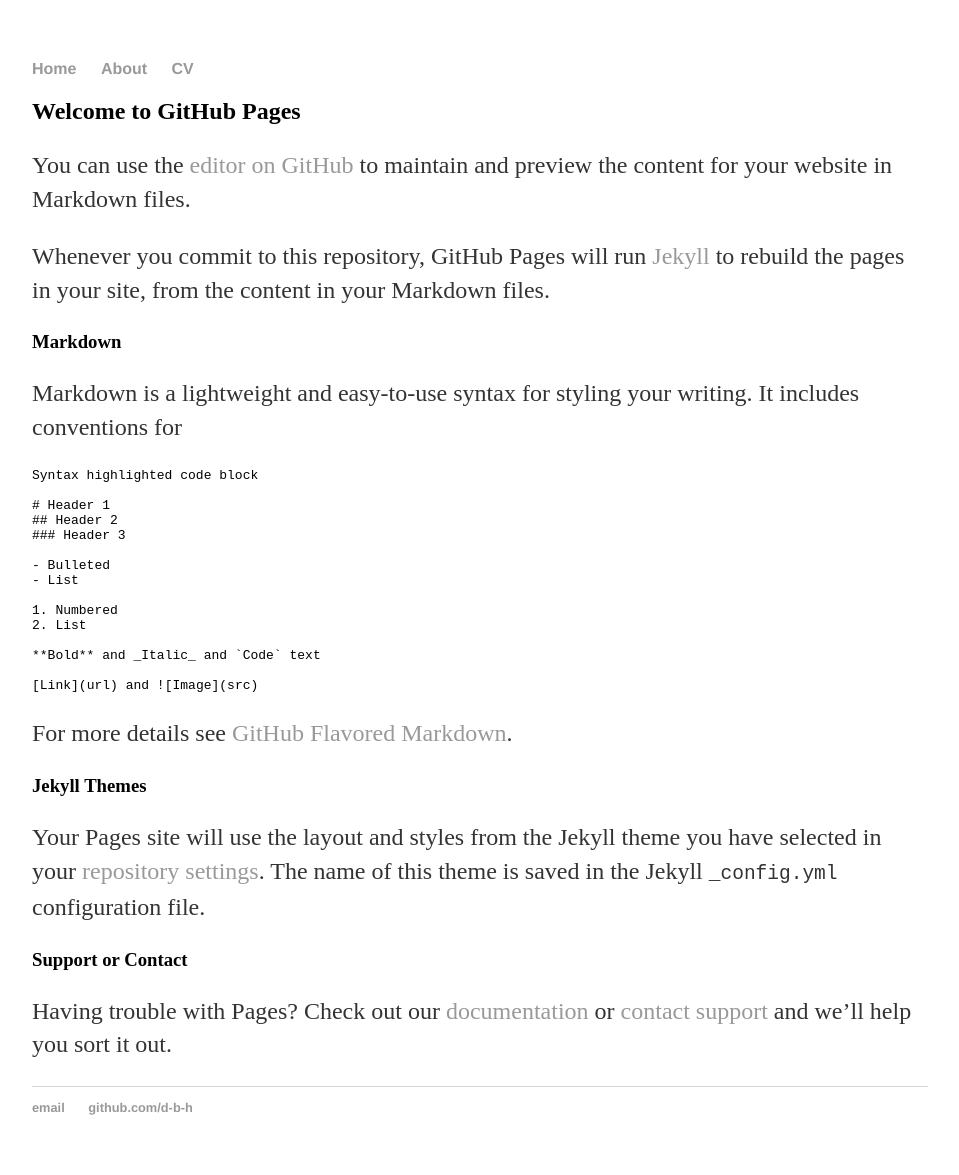
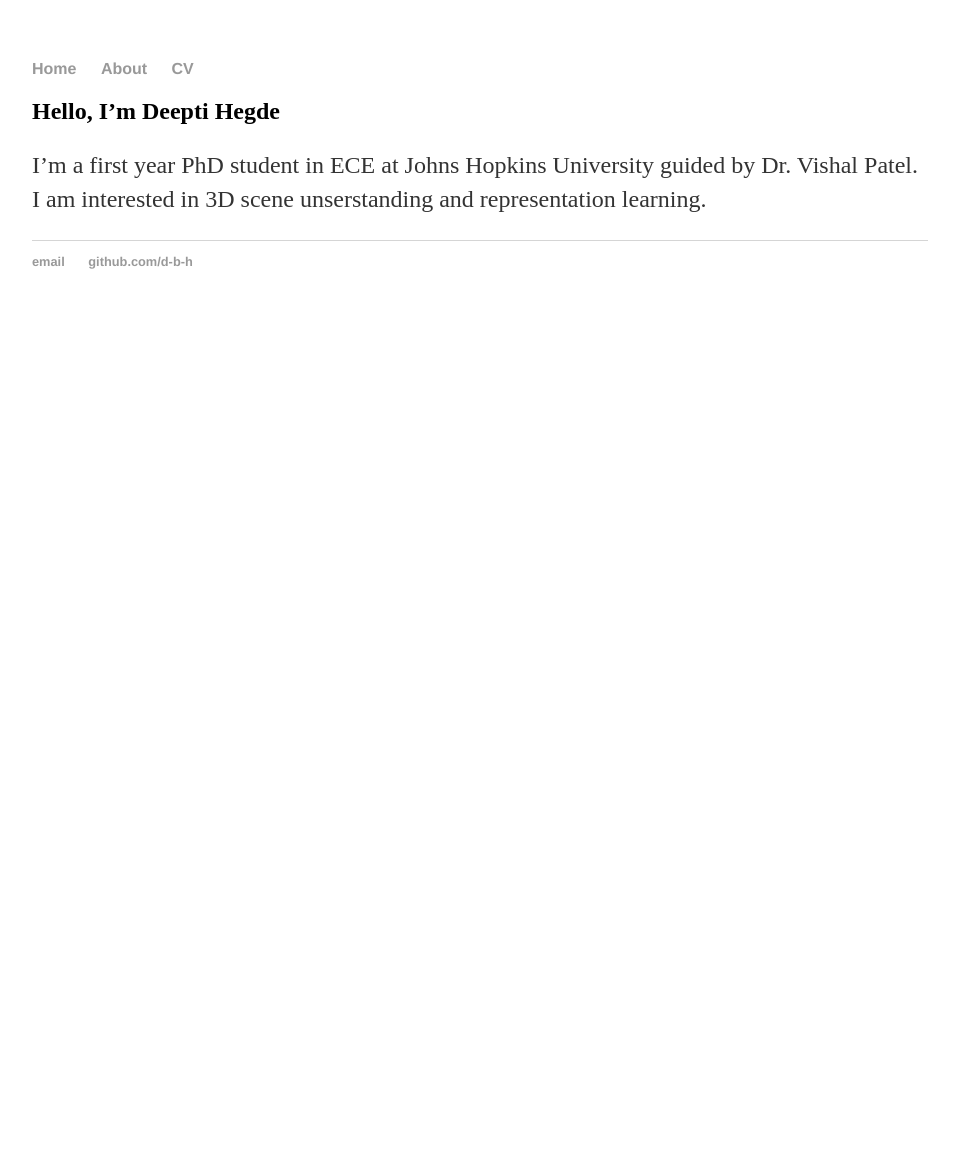
Before and after one commit to d-b-h/deepti.github.io, a Jekyll site: the page built from index.md, in a window 1280 px wide. Shown: the whole page, without its empty margins (160-1119 px from the left). Built offline with Jekyll 4.4.1, drawn with Linux system fonts in a browser that asks for light colours; our own code applies the rules of GitHub Pages for plain Markdown files; after the commit the page ends 900 px from its top, so only the background shows below that.

Commit message:
Update index.md

````diff
--- a/index.md
+++ b/index.md
@@ -1,37 +1,3 @@
-## Welcome to GitHub Pages
+## Hello, I'm Deepti Hegde
 
-You can use the [editor on GitHub](https://github.com/d-b-h/deepti.github.io/edit/gh-pages/index.md) to maintain and preview the content for your website in Markdown files.
-
-Whenever you commit to this repository, GitHub Pages will run [Jekyll](https://jekyllrb.com/) to rebuild the pages in your site, from the content in your Markdown files.
-
-### Markdown
-
-Markdown is a lightweight and easy-to-use syntax for styling your writing. It includes conventions for
-
-```markdown
-Syntax highlighted code block
-
-# Header 1
-## Header 2
-### Header 3
-
-- Bulleted
-- List
-
-1. Numbered
-2. List
-
-**Bold** and _Italic_ and `Code` text
-
-[Link](url) and ![Image](src)
-```
-
-For more details see [GitHub Flavored Markdown](https://guides.github.com/features/mastering-markdown/).
-
-### Jekyll Themes
-
-Your Pages site will use the layout and styles from the Jekyll theme you have selected in your [repository settings](https://github.com/d-b-h/deepti.github.io/settings). The name of this theme is saved in the Jekyll `_config.yml` configuration file.
-
-### Support or Contact
-
-Having trouble with Pages? Check out our [documentation](https://docs.github.com/categories/github-pages-basics/) or [contact support](https://github.com/contact) and we’ll help you sort it out.
+I'm a first year PhD student in ECE at Johns Hopkins University guided by Dr. Vishal Patel. I am interested in 3D scene unserstanding and representation learning.
````
